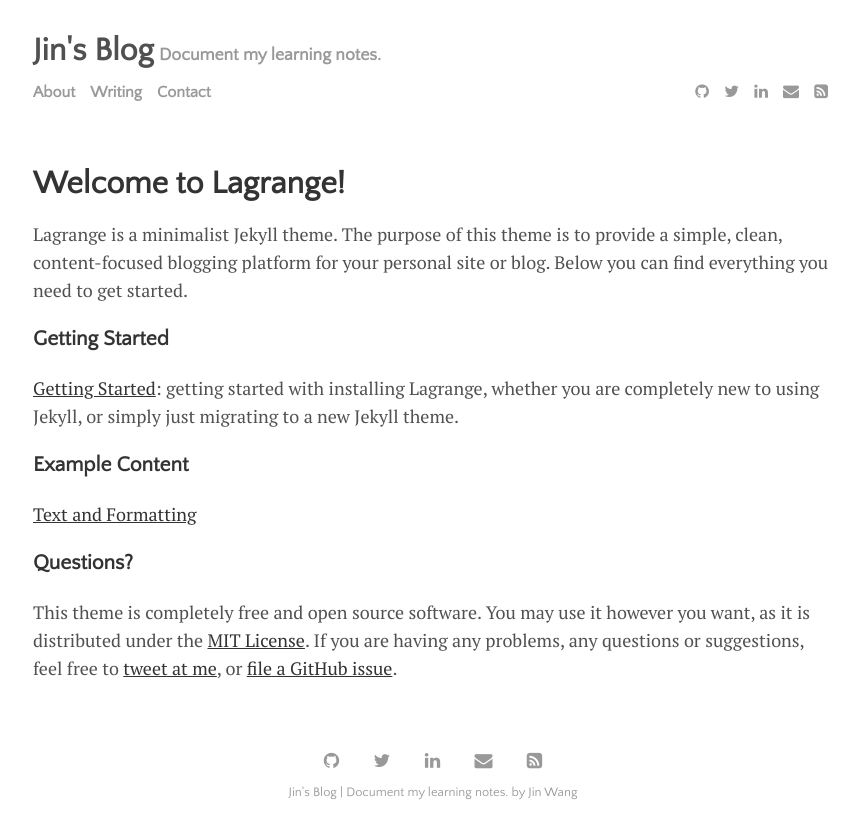
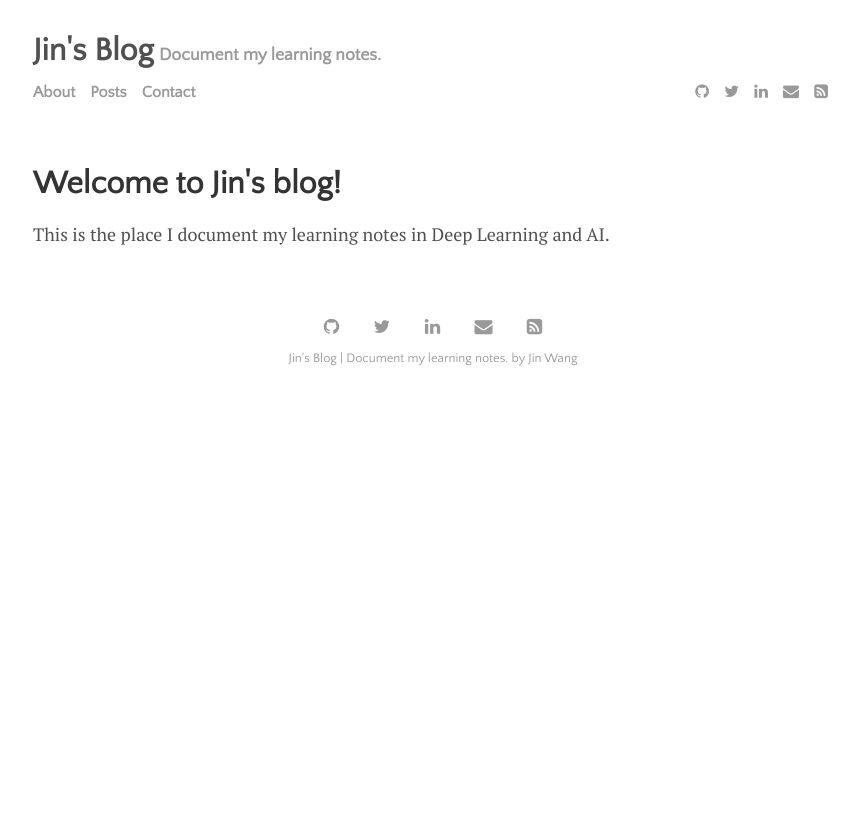
Before and after one commit to jwang-ml/jin-log, a Jekyll site: the page built from menu/about.md, in a window 1280 px wide. Shown: the top 839 px of the page, without its empty margins (207-1066 px from the left). Built offline with Jekyll 4.4.1, drawn with Linux system fonts in a browser that asks for light colours.

```diff
--- a/menu/about.md
+++ b/menu/about.md
@@ -1,18 +1,6 @@
 ---
 layout: page
-title: Welcome to Lagrange!
+title: Welcome to Jin's blog!
 ---
 
-Lagrange is a minimalist Jekyll theme. The purpose of this theme is to provide a simple, clean, content-focused blogging platform for your personal site or blog. Below you can find everything you need to get started.
-
-### Getting Started
-
-[Getting Started]({{ site.baseurl }}{% post_url 2015-10-10-getting-started %}): getting started with installing Lagrange, whether you are completely new to using Jekyll, or simply just migrating to a new Jekyll theme.
-
-### Example Content
-
-[Text and Formatting]({{ site.baseurl }}{% post_url 2014-01-01-text-formatting-examples %})
-
-### Questions?
-
-This theme is completely free and open source software. You may use it however you want, as it is distributed under the [MIT License](http://choosealicense.com/licenses/mit/). If you are having any problems, any questions or suggestions, feel free to [tweet at me](https://twitter.com/intent/tweet?text=My%question%about%Lagrange%is:%&amp;via=paululele), or [file a GitHub issue](https://github.com/lenpaul/lagrange/issues/new).
+This is the place I document my learning notes in Deep Learning and AI.
```
Also changed, not shown: _data/settings.yml (+5 -5 lines), menu/contact.md (+1 -1 lines), favicon.ico, menu/posts.md (renamed from menu/writing.md).
